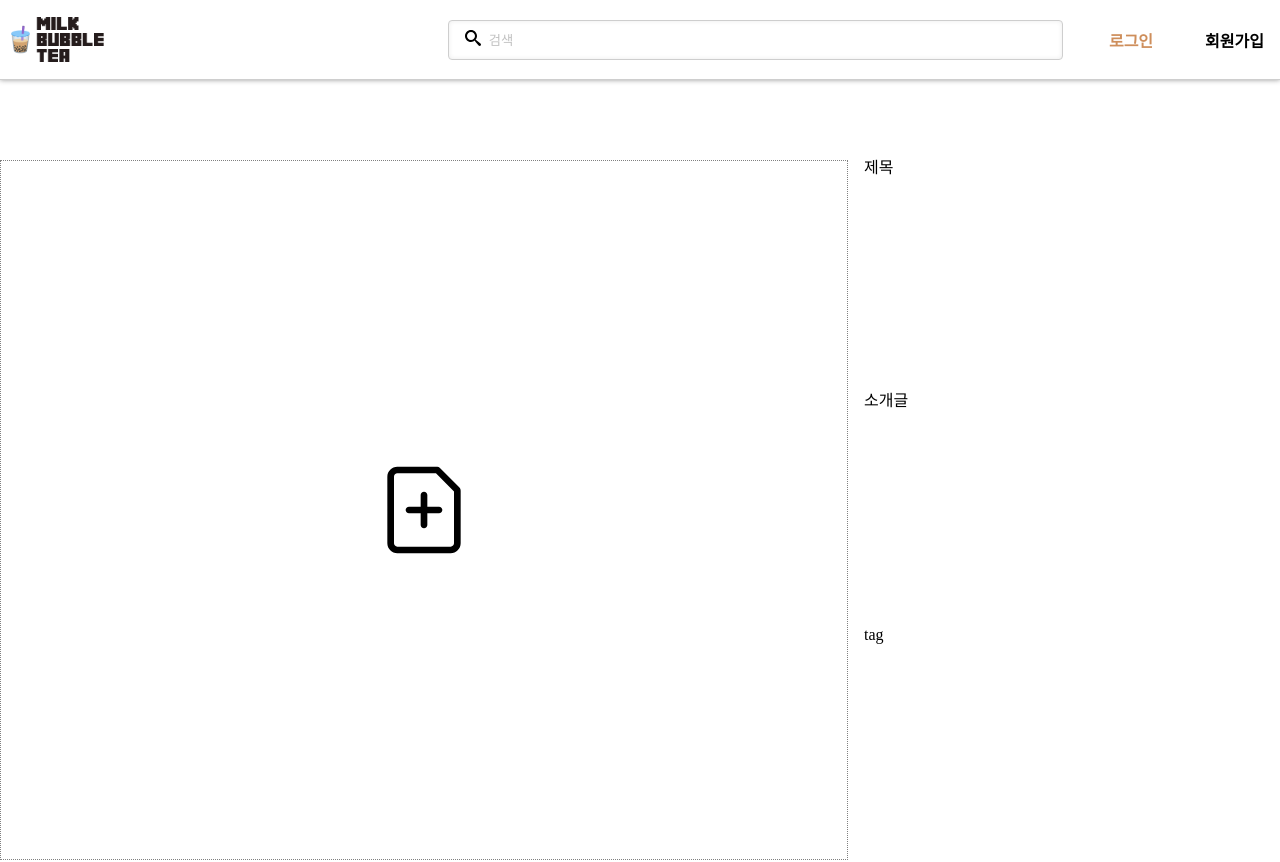
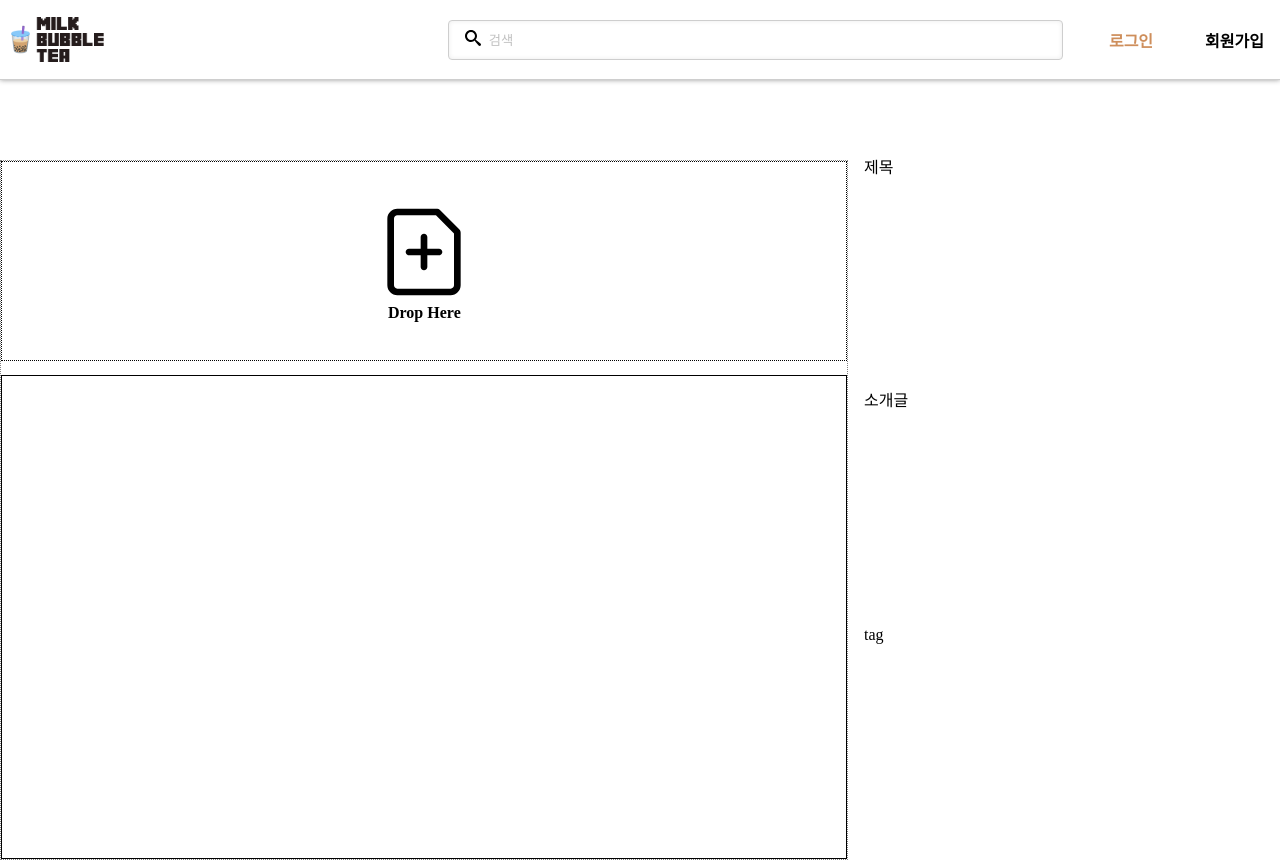
Before and after one commit to codestates-seb/seb42_main_025, a React (Create React App) app in the folder client/: page /createcommission in a window 1280 px wide. Shown: the top 862 px of the page. Built offline with nearby package versions, Linux system fonts and the light colour scheme; a small style sheet from the web is missing.

Commit message:
Feat/fe03 dragdrop (#86)
* ✨ : 드랍존 중간점검

* ✨ : dropzone 추가

```diff
--- a/client/src/page/CreatePost/CreatePost.jsx
+++ b/client/src/page/CreatePost/CreatePost.jsx
@@ -51,7 +51,6 @@ const ContentBox = styled.div`
 
 const Content = styled.div`
   display: grid;
-  /* justify-content: center; */
   grid-column: 1 / span 12;
   grid-row: 1 / span 1;
   gap: 1rem;
@@ -61,9 +60,8 @@ const ImgBox = styled.div`
   display: grid;
   grid-column: 1 / span 8;
   grid-row: 1 / span 1;
-  /* grid-template-columns: minmax(92px); */
   max-width: 850px;
-  height: 700px;
+  min-height: 700px;
   /* background-color: coral; */
   border: 1px dotted gray;
 `;
--- a/client/src/page/CreatePost/Dropzone.jsx
+++ b/client/src/page/CreatePost/Dropzone.jsx
@@ -1,90 +1,136 @@
-import { useCallback, useState } from 'react';
+import { useCallback, useState, useEffect } from 'react';
 import { useDropzone } from 'react-dropzone';
 import styled from 'styled-components';
-import { RxFilePlus } from 'react-icons/rx';
+import { RxFilePlus, RxCross2, RxCheckCircled } from 'react-icons/rx';
 
-function Dropzone() {
+export default function Dropzone() {
   const [files, setFiles] = useState([]);
 
-  const onDrop = useCallback(acceptedFiles => {
-    if (acceptedFiles?.length) {
+  const onDrop = useCallback(
+    acceptedFiles => {
+      // 파일 이름으로 중복 체크하여 이미 있는 파일은 제거하기
+      const newFiles = acceptedFiles.filter(newFile => {
+        const isDuplicate = files.some(
+          existingFile => existingFile.name === newFile.name && existingFile.size === newFile.size
+        );
+        return !isDuplicate;
+      });
+
+      if (newFiles?.length) {
         setFiles(previousFiles => [
           ...previousFiles,
-        ...acceptedFiles.map(file => Object.assign(file, { preview: URL.createObjectURL(file) })),
+          ...newFiles.map(file => Object.assign(file, { preview: URL.createObjectURL(file) })),
         ]);
       }
-  }, []);
+    },
+    [files]
+  );
 
-  const images = files.map(file => <Photo key={file.name} src={file.preview} alt="images" />);
+  useEffect(() => {
+    // Revoke the data uris to avoid memory leaks
+    return () => files.forEach(file => URL.revokeObjectURL(file.preview));
+  }, [files]);
 
-  const { getRootProps, getInputProps } = useDropzone({
+  const removeFile = name => {
+    setFiles(previousFiles => previousFiles.filter(file => file.name !== name));
+  };
+
+  const images = files.map((file, idx) => (
+    <PhotoRemove key={file.name + idx}>
+      <Photo src={file.preview} alt={file.name} />
+      <Remove onClick={() => removeFile(file.name)}>
+        <RxCross2 size="21" />
+      </Remove>
+    </PhotoRemove>
+  ));
+
+  const { getRootProps, getInputProps, isDragActive } = useDropzone({
     accept: {
       'image/*': [],
     },
+    maxFiles: 6,
+    timeout: 5000,
+    addRemoveLinks: true,
+    dictRemoveFile: '삭제',
+    noDragEventsBubbling: true,
     onDrop,
   });
   console.log(images);
+
   return (
     <Container>
-      <Content {...getRootProps()}>
+      <div {...getRootProps()}>
         <input {...getInputProps()} />
-        {images.length < 1 ? (
         <IconBox>
-            <Icon>
+          {isDragActive ? (
+            <RxCheckCircled size="100" color="green" />
+          ) : (
+            <div>
               <RxFilePlus size="100" />
-            </Icon>
+              <Drop>Drop Here</Drop>
+            </div>
+          )}
         </IconBox>
-        ) : (
+      </div>
       <ImgBox>
         <PhotoBox>{images}</PhotoBox>
       </ImgBox>
-        )}
-        {/* <ImgBox>
-          <PhotoBox>{images}</PhotoBox>
-        </ImgBox> */}
-      </Content>
     </Container>
   );
 }
 
-const Container = styled.div`
+const Container = styled.form`
   display: grid;
-`;
-
-const Content = styled.div`
-  display: flex;
-  justify-content: space-between;
 `;
 
 const IconBox = styled.div`
   display: flex;
+  flex-direction: column;
   justify-content: center;
   align-items: center;
   width: 100%;
+  height: 200px;
+  border: 1px dotted black;
 `;
 
-const Icon = styled.div`
-  display: flex;
+const Drop = styled.div`
+  margin-left: 14px;
+  font-weight: 800;
 `;
 
 const ImgBox = styled.div`
   display: flex;
+  min-height: 470px;
+  border: 1px solid black;
 `;
 
 const PhotoBox = styled.div`
   display: flex;
   flex-wrap: wrap;
+  height: 230px;
+`;
+
+const PhotoRemove = styled.div`
+  display: flex;
+`;
+
+const Remove = styled.button`
+  width: 25px;
+  height: 25px;
+  margin: 1px 0px 0px -20px;
+  padding: 2px 0px 0px 0.5px;
+  border-radius: 50px;
+  border: none;
+  background-color: #ddba9d;
+  color: white;
 `;
 
 const Photo = styled.img`
-  min-width: 278px;
-  max-width: 278px;
+  min-width: 273px;
+  max-width: 273px;
   min-height: 217px;
   max-height: 217px;
-  padding: 1rem;
-  margin: 4rem 0px 4rem 4px;
-  object-fit: cover;
-  border: 1px solid lightgray;
+  margin: 11px 1px 0px 3px;
+  object-fit: contain;
+  border: 1px solid black;
 `;
-
-export default Dropzone;
```
Lines whose indentation alone changed are shown as unchanged.
